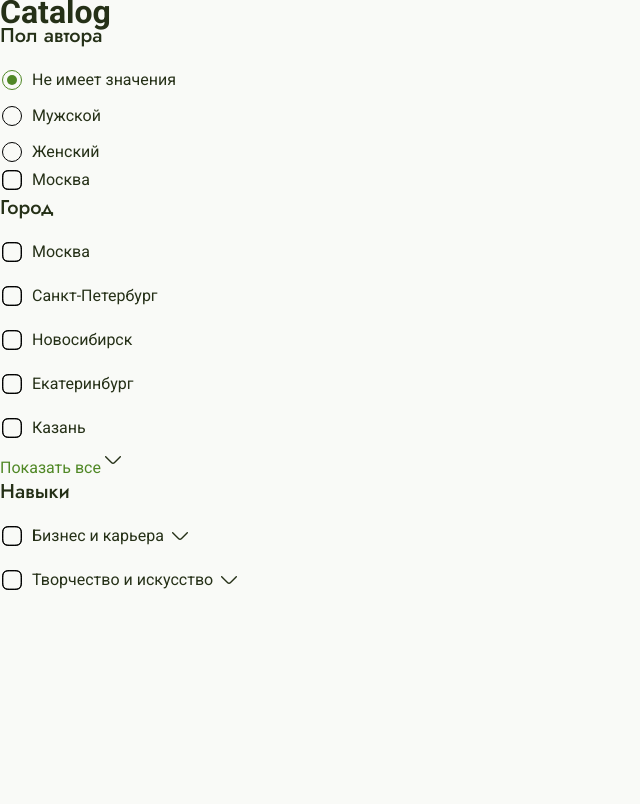
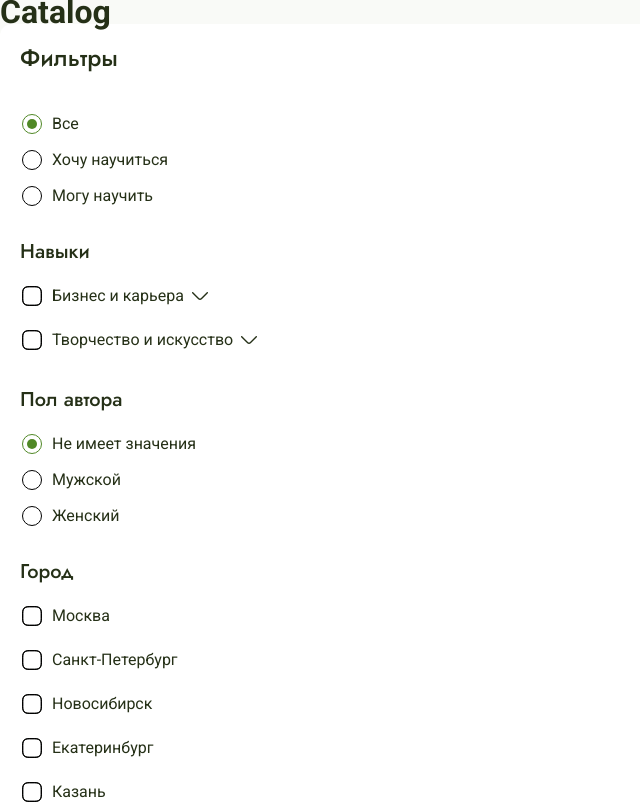
Before and after one commit to MVR75/skill-swap, a React (Vite) app: page / in a window 1280 px wide. Shown: the top 804 px of the page, without its empty margins (0-640 px from the left). Built offline with nearby package versions, Linux system fonts and the light colour scheme.

Commit message:
fix(ui): add FiltersBarUI component

```diff
--- a/src/pages/home/HomePage.tsx
+++ b/src/pages/home/HomePage.tsx
@@ -1,7 +1,18 @@
 import { useState } from "react";
-import { RadioGroupUI } from "../../shared/ui/RadioGroup/RadioGroup";
-import { CheckboxUI } from "../../shared/ui/Checkbox/Checkbox";
-import { CheckboxGroupUI } from "../../shared/ui/CheckboxGroup/CheckboxGroup";
+import { FiltersBarUI } from "../../widgets/FiltersBar/FiltersBarUI";
+import { Footer } from "../../widgets/Footer/Footer";
+
+const genderOptions = [
+  { value: "any", label: "Не имеет значения" },
+  { value: "man", label: "Мужской" },
+  { value: "woman", label: "Женский" },
+];
+
+const skillExchangeIntentOptions = [
+  { value: "all", label: "Все" },
+  { value: "wantToTeach", label: "Хочу научиться" },
+  { value: "canToTeach", label: "Могу научить" },
+];
 
 const businessOptions = [
   { value: "painting", label: "Управление командой" },
@@ -29,51 +40,17 @@ const artOptions = [
 ];
 
 const HomePage = () => {
-  const [state, setState] = useState("any");
-  const [checkboxState, setCheckboxState] = useState(false);
+  const [gender, setGender] = useState("any");
+  const [skillExchangeIntent, setSkillExchangeIntent] = useState('all');
   const [cityGroupState, setCityGroupState] = useState<string[]>([]);
   const [businessTreeState, setBusinessTreeState] = useState<string[]>([]);
   const [artTreeState, setArtTreeState] = useState<string[]>([]);
 
-  return (
-    <>
-      <h1>Catalog</h1>
-
-      <RadioGroupUI
-        name="gender"
-        legend="Пол автора"
-        options={[
-          { value: "any", label: "Не имеет значения" },
-          { value: "man", label: "Мужской" },
-          { value: "woman", label: "Женский" },
-        ]}
-        value={state}
-        onChange={setState}
-        direction="vertical"
-      />
-
-      <CheckboxUI
-        label="Москва"
-        checked={checkboxState}
-        name="city"
-        value="Moscow"
-        onChange={setCheckboxState}
-      />
-
-      <CheckboxGroupUI
-        type="normal"
-        name="cities"
-        legend="Город"
-        options={cityOptions}
-        value={cityGroupState}
-        onChange={setCityGroupState}
-      />
-
-      <CheckboxGroupUI
-        type="tree"
-        name="skills"
-        legend="Навыки"
-        trees={[
+  const skillsFilter = {
+    type: "tree" as const,
+    name: "skills",
+    legend: "Навыки",
+    trees: [
       {
         name: "business",
         label: "Бизнес и карьера",
@@ -88,8 +65,45 @@ const HomePage = () => {
         value: artTreeState,
         onChange: setArtTreeState,
       },
-        ]}
+    ]
+  };
+
+  const genderFilter = {
+    name: 'gender',
+    legend: 'Пол автора',
+    options: genderOptions,
+    value: gender,
+    onChange: setGender
+  }
+
+  const skillExchangeIntentFilter = {
+    name: 'skillExchangeIntent',
+    options: skillExchangeIntentOptions,
+    value: skillExchangeIntent,
+    onChange: setSkillExchangeIntent
+  };
+
+  const cityFilter = {
+    type: "normal" as const,
+    name: "cities",
+    legend: "Город",
+    options: cityOptions,
+    value: cityGroupState,
+    onChange: setCityGroupState
+  };
+
+  return (
+    <>
+      <h1>Catalog</h1>
+
+      <FiltersBarUI
+        skillExchangeIntentFilter={skillExchangeIntentFilter}
+        skillsFilter={skillsFilter}
+        genderFilter={genderFilter}
+        cityFilter={cityFilter}
       />
+
+      <Footer/>
     </>
   );
 };
--- a/src/shared/ui/CheckboxGroup/CheckboxGroup.module.css
+++ b/src/shared/ui/CheckboxGroup/CheckboxGroup.module.css
@@ -17,12 +17,12 @@
   display: flex;
   flex-direction: column;
   gap: 12px;
-  padding-bottom: 12px;
 }
 
 .checkboxGroup__hideButton {
   display: flex;
   gap: 4px;
+  margin-top: 12px;
   letter-spacing: 2%;
   color: var(--color-link);
 }
--- /dev/null
+++ b/src/widgets/FiltersBar/FiltersBarUI.module.css
@@ -0,0 +1,23 @@
+.filtersBar {
+  padding: 20px;
+  display: flex;
+  flex-direction: column;
+  gap: 40px;
+  border-radius: 12px;
+  overflow-y: auto;
+  background-color: var(--color-bg-card);
+}
+
+.filtersBar__title {
+  font-family: var(--font-heading);
+  font-weight: var(--font-weight-medium);
+  font-size: var(--font-size-h2);
+  line-height: var(--line-height-h2);
+  letter-spacing: -1.1%;
+}
+
+.filtersBar__componentsContainer {
+  display: flex;
+  flex-direction: column;
+  gap: 32px;
+}
--- /dev/null
+++ b/src/widgets/FiltersBar/FiltersBarUI.tsx
@@ -0,0 +1,22 @@
+import type { FC } from 'react';
+import { RadioGroupUI } from '../../shared/ui/RadioGroup/RadioGroup';
+import { CheckboxGroupUI } from '../../shared/ui/CheckboxGroup/CheckboxGroup';
+import type { TFiltersBarUIProps } from './type';
+import styles from './FiltersBarUI.module.css';
+
+export const FiltersBarUI: FC<TFiltersBarUIProps> = ({
+  skillExchangeIntentFilter,
+  skillsFilter,
+  genderFilter,
+  cityFilter
+}) => (
+  <aside className={styles.filtersBar}>
+    <h2 className={styles.filtersBar__title}>Фильтры</h2>
+    <div className={styles.filtersBar__componentsContainer}>
+      <RadioGroupUI {...skillExchangeIntentFilter}/>
+      <CheckboxGroupUI {...skillsFilter} />
+      <RadioGroupUI {...genderFilter} />
+      <CheckboxGroupUI {...cityFilter} />
+    </div>
+  </aside>
+);
--- /dev/null
+++ b/src/widgets/FiltersBar/type.ts
@@ -0,0 +1,9 @@
+import type { TCheckboxGroupUIProps } from "../../shared/ui/CheckboxGroup/type";
+import type { TRadioGroupProps } from "../../shared/ui/RadioGroup/type";
+
+export type TFiltersBarUIProps = {
+  skillExchangeIntentFilter: TRadioGroupProps;
+  skillsFilter: TCheckboxGroupUIProps;
+  genderFilter: TRadioGroupProps;
+  cityFilter: TCheckboxGroupUIProps;
+};
```
Also changed, not shown: src/widgets/FiltersBar/FiltersBar.module.css (deleted). Lines whose indentation alone changed are shown as unchanged.
